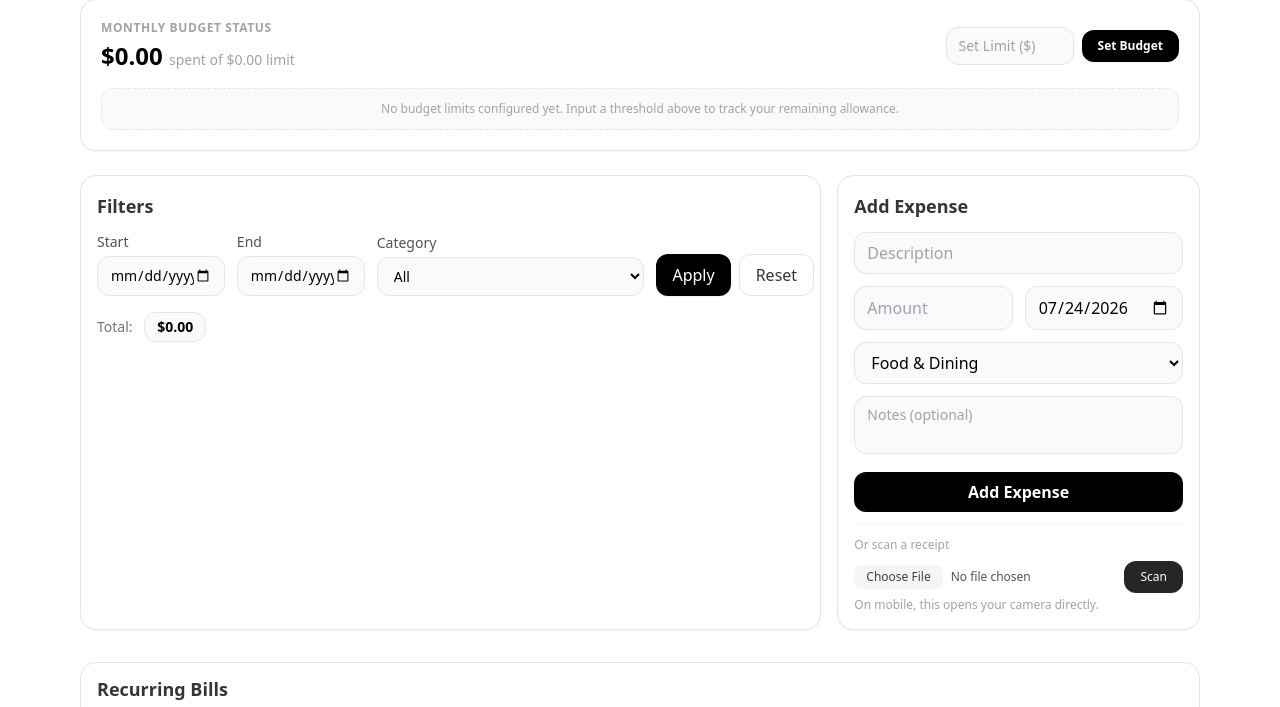
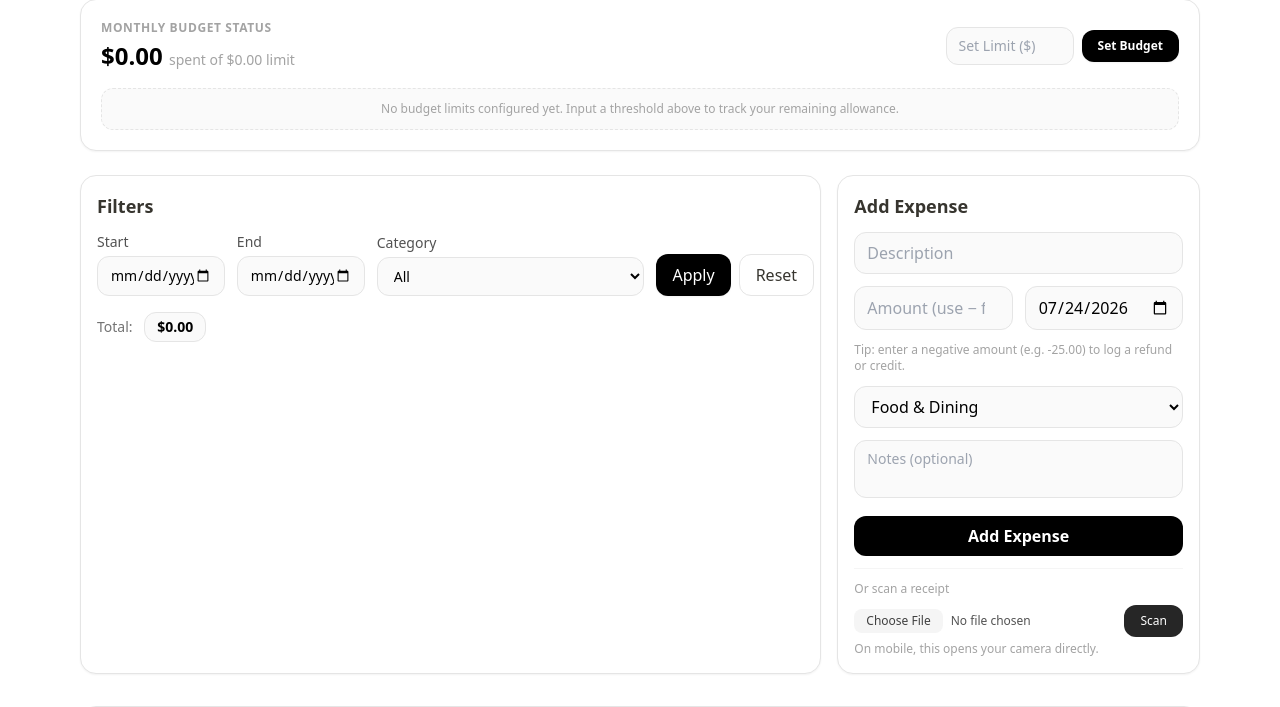
Before and after one commit to Muhammd7737/PocketPal, a Flask app: page / in a window 1280 px wide. Shown: the part 340-1047 px from the top of the page. Run offline with Flask 3, Linux system fonts and the light colour scheme; the visitor is signed in with stand-in values (Sample User, id 1); some libraries are stand-ins or nearby versions.

Commit message:
Update validation messages for expense amount and enhance index template structure

```diff
--- a/app.py
+++ b/app.py
@@ -751,10 +751,10 @@ def add():
 
   try:
     amount = float(amount_str)
-    if amount <= 0:
+    if amount == 0:
       raise ValueError
   except ValueError:
-    flash("Amount must be a positive number", "error")
+    flash("Amount cannot be zero", "error")
     return redirect(url_for("index"))
 
   try:
@@ -806,10 +806,10 @@ def edit_expense(expense_id):
 
     try:
         amount = float(amount_str)
-        if amount <= 0:
+        if amount == 0:
             raise ValueError
     except ValueError:
-        flash('Amount must be a positive number.', 'error')
+        flash('Amount cannot be zero.', 'error')
         return redirect(url_for('index'))
 
     try:
@@ -1038,6 +1038,8 @@ def scan_receipt():
     if amount:
         try:
             amount_float = float(amount)
+            low = min(amount_float * 0.95, amount_float * 1.05)
+            high = max(amount_float * 0.95, amount_float * 1.05)
             existing = Expense.query.filter(
                 Expense.user_id == session['id'],
                 Expense.amount.between(amount_float * 0.95, amount_float * 1.05),
--- a/templates/index.html
+++ b/templates/index.html
@@ -2,9 +2,7 @@
 <html lang="en" class="h-full bg-white">
 
 <head>
-  <!-- ==========================================
-       SITE METADATA & STYLESHEETS
-       ========================================== -->
+
   <meta charset="utf-8" />
   <meta name="viewport" content="width=device-width, initial-scale=1" />
   <title>Dashboard · PocketPal</title>
@@ -20,9 +18,7 @@
 
 <body class="h-full bg-white text-[#37352f]">
 
-  <!-- ==========================================
-       GLOBAL NAVIGATION BAR
-       ========================================== -->
+
   <nav class="border-b border-neutral-100 py-4 bg-white/80 backdrop-blur-md sticky top-0 z-50">
     <div class="mx-auto max-w-6xl px-4 flex justify-between items-center">
 
@@ -70,9 +66,7 @@
     </div>
   </nav>
 
-  <!-- ==========================================
-       FLASH MESSAGES (Success / Error Alerts)
-       ========================================== -->
+
   <div class="mx-auto max-w-6xl px-4 mt-4">
     {% with messages = get_flashed_messages(with_categories=true) %}
     {% if messages %}
@@ -86,18 +80,14 @@
     {% endwith %}
   </div>
 
-  <!-- ==========================================
-       MAIN CONTENT CONTAINER
-       ========================================== -->
+
   <main class="mx-auto max-w-6xl px-4 py-8">
 
     <!-- Dashboard Header Titles -->
     <h1 class="text-3xl font-semibold mb-2">Dashboard</h1>
     <p class="text-neutral-500 mb-6">Track spending, filter by date/category, and manage records.</p>
 
-    <!-- ==========================================
-         TOP METRICS / STATS CARDS
-         ========================================== -->
+
     <div class="grid grid-cols-1 sm:grid-cols-3 gap-4 mb-6">
 
       <!-- Card 1: Total Spending Balance -->
@@ -128,9 +118,6 @@
       </div>
     </div>
 
-    <!-- ==========================================
-         MONTHLY BUDGET LIMIT TRACKER PANEL
-         ========================================== -->
     <div class="rounded-2xl border border-neutral-200 bg-white p-5 mb-6 shadow-sm">
       <div class="flex flex-col sm:flex-row sm:justify-between sm:items-center gap-4">
 
@@ -188,9 +175,7 @@
       {% endif %}
     </div>
 
-    <!-- ==========================================
-         FILTERS AND MANAGEMENT INTERFACES (Grid layout)
-         ========================================== -->
+
     <div class="grid grid-cols-1 lg:grid-cols-3 gap-4">
 
       <!-- SUBSECTION: FILTERS LOGIC CONTROL PANEL -->
@@ -238,8 +223,8 @@
         <div class="mt-4 text-sm text-neutral-500">
           <span class="mr-2">Total:</span>
           <span
-            class="inline-block rounded-xl border border-neutral-200 bg-neutral-50 px-3 py-1 font-semibold text-black">
-            ${{ '%.2f'|format(total or 0) }}
+            class="inline-block rounded-xl border border-neutral-200 bg-neutral-50 px-3 py-1 font-semibold {% if total and total < 0 %}text-green-600{% else %}text-black{% endif %}">
+            {% if total and total < 0 %}-${{ '%.2f'|format(total|abs) }}{% else %}${{ '%.2f'|format(total or 0) }}{% endif %}
           </span>
         </div>
       </section>
@@ -255,11 +240,12 @@
 
           <!-- Numeric Cost Amount & Calendar Input Row -->
           <div class="grid grid-cols-2 gap-3">
-            <input name="amount" type="number" step="0.01" placeholder="Amount"
+            <input name="amount" type="number" step="0.01" placeholder="Amount (use − for refund)"
               class="w-full rounded-xl bg-neutral-50 border border-neutral-200 px-3 py-2 text-black outline-none focus:border-black" />
             <input name="date" value="{{today}}" type="date"
               class="w-full rounded-xl bg-neutral-50 border border-neutral-200 px-3 py-2 text-black outline-none focus:border-black" />
           </div>
+          <p class="text-xs text-neutral-400 -mt-2">Tip: enter a negative amount (e.g. -25.00) to log a refund or credit.</p>
 
           <!-- Standard Predefined Dropdown Menu -->
           <select name="category" id="category-select" onchange="toggleCustomCategory(this)"
@@ -306,9 +292,7 @@
       </section>
     </div>
 
-    <!-- ==========================================
-         RECURRING BILLS LOG INTERFACE SECTION
-         ========================================== -->
+
     <section class="mt-8 rounded-2xl border border-neutral-200 bg-white shadow-sm overflow-hidden">
       <div class="px-4 py-3 border-b border-neutral-100">
         <h2 class="text-lg font-semibold">Recurring Bills</h2>
@@ -388,9 +372,6 @@
       </div>
     </section>
 
-    <!-- ==========================================
-         PRIMARY EXPENSES LOG HISTORY DATA TABLE
-         ========================================== -->
     <section class="mt-8 rounded-2xl border border-neutral-200 bg-white shadow-sm overflow-hidden">
 
       <!-- Table Header & Export Modal Trigger -->
@@ -463,7 +444,14 @@
                   <span class="px-2 py-1 bg-neutral-100 rounded-md text-xs font-medium">{{ e.category }}</span>
                 </td>
                 <td class="px-4 py-3 text-sm text-neutral-400">{{ e.notes or '' }}</td>
-                <td class="px-4 py-3 text-right font-semibold">${{ '%.2f'|format(e.amount) }}</td>
+                <td class="px-4 py-3 text-right font-semibold {% if e.amount < 0 %}text-green-600{% else %}text-black{% endif %}">
+                  {% if e.amount < 0 %}
+                  <span class="inline-block mr-1 text-xs bg-green-50 text-green-700 px-2 py-0.5 rounded-md align-middle">Refund</span>
+                  -${{ '%.2f'|format(e.amount|abs) }}
+                  {% else %}
+                  ${{ '%.2f'|format(e.amount) }}
+                  {% endif %}
+                </td>
                 <td class="px-4 py-3 text-right">
                   <div class="flex gap-2 justify-end">
                     <a href="{{ url_for('index', edit_id=e.id) }}"
@@ -497,9 +485,6 @@
 
   </main>
 
-  <!-- ==========================================
-       JAVASCRIPT INTERACTION SCRIPTS BLOCK
-       ========================================== -->
   <script>
     // PROFILE NAVIGATION MENU DROPDOWN INTERACTIVES
     // Closes the navbar profile menu dropdown if the user registers clicks outside the bounding box
@@ -579,9 +564,6 @@
     }
   </script>
 
-  <!-- ==========================================
-       ASYNC MODAL INJECTION TARGET ANCHOR CONTAINER
-       ========================================== -->
   <div id="modal-container"></div>
 
 </body>
```
